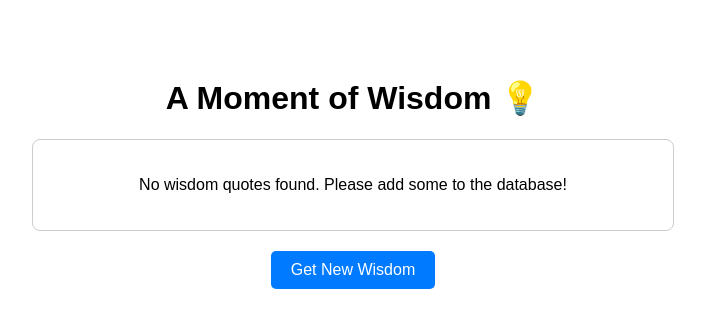
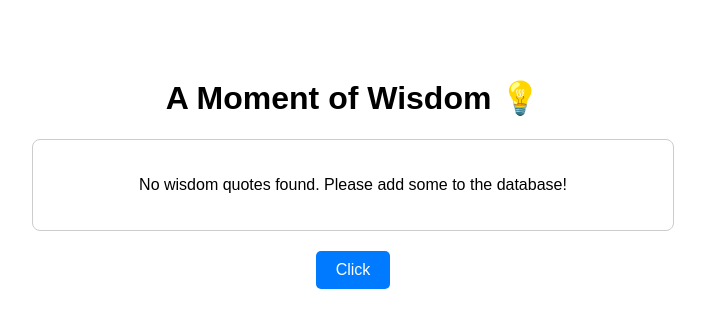
Before and after one commit to oklymenok/django-demo, a Django app: page /quote/ in a window 1280 px wide. Shown: the top 328 px of the page, without its empty margins (287-992 px from the left). Run offline with Django 5.2, Linux system fonts and the light colour scheme; data that the repository does not hold is empty.

Commit message:
Update button name

```diff
--- a/quote/templates/quote/index.html
+++ b/quote/templates/quote/index.html
@@ -34,7 +34,7 @@
 
     <a href="{% url 'index' %}">
         <button class="new-quote-btn">
-            Get New Wisdom
+            Click
         </button>
     </a>
 
```
